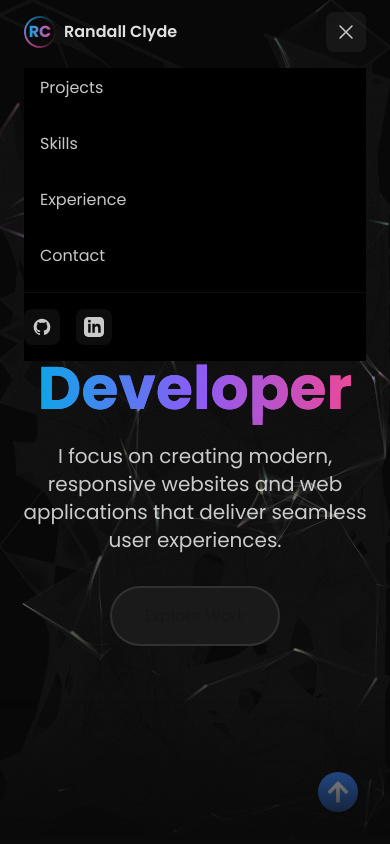
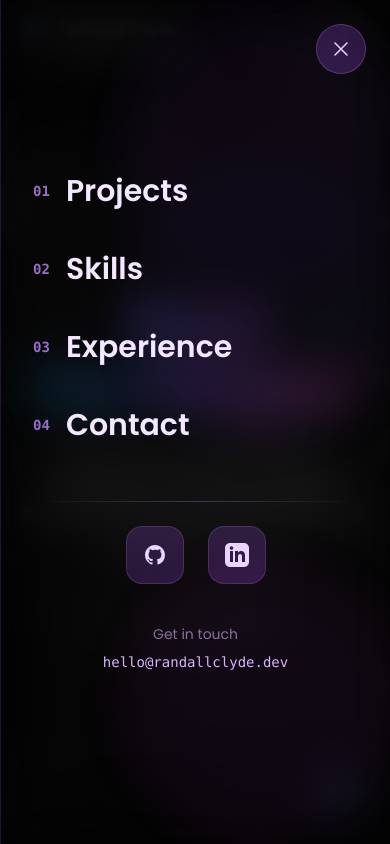
Before and after one commit to jkClyde/gsap_portfolio, a Next.js app: page / in a window 390 px wide. Both pictures are taken after a click on the button 346 px from the left and 32 px from the top of the page. Shown: the top 844 px of the page. Built offline with nearby package versions, Linux system fonts and the light colour scheme.

Commit message:
mobile menu overlay

```diff
--- a/components/navbar.tsx
+++ b/components/navbar.tsx
@@ -1,7 +1,7 @@
 'use client';
-import { motion, useScroll, useMotionValueEvent } from 'framer-motion';
-import { useState } from 'react';
-import MenuItem  from './menu-items';
+import { motion, useScroll, useMotionValueEvent, AnimatePresence } from 'framer-motion';
+import { useState, useEffect } from 'react';
+import MenuItem from './menu-items';
 import { GithubIcon, LinkedInIcon } from './social-icons';
 import { Bars3Icon, XMarkIcon } from '@heroicons/react/24/outline';
 
@@ -18,6 +18,65 @@ const socialLinks = {
   twitter: "https://twitter.com/yourusername"
 };
 
+const menuVariants = {
+  closed: {
+    x: "100%",
+    transition: {
+      type: "spring",
+      stiffness: 400,
+      damping: 40,
+      staggerChildren: 0.05,
+      staggerDirection: -1
+    }
+  },
+  open: {
+    x: 0,
+    transition: {
+      type: "spring",
+      stiffness: 400,
+      damping: 40,
+      staggerChildren: 0.07,
+      delayChildren: 0.1
+    }
+  }
+};
+
+const itemVariants = {
+  closed: {
+    x: 50,
+    opacity: 0,
+    transition: {
+      type: "spring",
+      stiffness: 300,
+      damping: 24
+    }
+  },
+  open: {
+    x: 0,
+    opacity: 1,
+    transition: {
+      type: "spring",
+      stiffness: 300,
+      damping: 24
+    }
+  }
+};
+
+const overlayVariants = {
+  closed: {
+    opacity: 0,
+    transition: {
+      duration: 0.3
+    }
+  },
+  open: {
+    opacity: 1,
+    transition: {
+      duration: 0.3
+    }
+  }
+};
+
 export default function Navbar() {
   const [isScrolled, setIsScrolled] = useState(false);
   const [isMenuOpen, setIsMenuOpen] = useState(false);
@@ -27,7 +86,25 @@ export default function Navbar() {
     setIsScrolled(latest > 50);
   });
 
+  // Prevent body scroll when menu is open
+  useEffect(() => {
+    if (isMenuOpen) {
+      document.body.style.overflow = 'hidden';
+    } else {
+      document.body.style.overflow = 'unset';
+    }
+
+    return () => {
+      document.body.style.overflow = 'unset';
+    };
+  }, [isMenuOpen]);
+
+  const handleMenuItemClick = () => {
+    setIsMenuOpen(false);
+  };
+
   return (
+    <>
       <motion.nav
         initial={{ y: -100 }}
         animate={{ y: 0 }}
@@ -36,8 +113,8 @@ export default function Navbar() {
           duration: 1,
         }}
         className={`fixed w-full z-50 ${isScrolled
-        ? 'backdrop-blur-2xl  shadow-2xl '
-        : 'backdrop-blur-none '
+          ? 'backdrop-blur-2xl shadow-2xl'
+          : 'backdrop-blur-none'
           } transition-all duration-300 ease-out`}
       >
         <div className="max-w-7xl mx-auto px-6 py-3">
@@ -54,7 +131,6 @@ export default function Navbar() {
                     RC
                   </span>
                 </div>
-
               </div>
               <span className="font-semibold text-content/90 group-hover:text-primary transition-colors">
                 Randall Clyde
@@ -95,57 +171,162 @@ export default function Navbar() {
             </div>
 
             {/* Mobile Menu Button */}
-          <button
+            <motion.button
               onClick={() => setIsMenuOpen(!isMenuOpen)}
-            className="md:hidden p-2 rounded-lg bg-white/5 hover:bg-primary/10 transition-colors"
+              className="md:hidden p-2 rounded-lg bg-white/5 hover:bg-primary/10 transition-colors relative z-[60]"
+              whileTap={{ scale: 0.95 }}
+            >
+              <motion.div
+                animate={isMenuOpen ? "open" : "closed"}
+                variants={{
+                  closed: { rotate: 0 },
+                  open: { rotate: 180 }
+                }}
+                transition={{ duration: 0.2 }}
               >
                 {isMenuOpen ? (
                   <XMarkIcon className="h-6 w-6 text-content/80" />
                 ) : (
                   <Bars3Icon className="h-6 w-6 text-content/80" />
                 )}
-          </button>
+              </motion.div>
+            </motion.button>
+          </div>
+        </div>
+      </motion.nav>
+
+      {/* Mobile Menu Overlay */}
+      <AnimatePresence>
+        {isMenuOpen && (
+          <>
+            {/* Backdrop */}
+            <motion.div
+              variants={overlayVariants}
+              initial="closed"
+              animate="open"
+              exit="closed"
+              className="fixed inset-0 bg-black/60 backdrop-blur-sm z-[55] md:hidden"
+              onClick={() => setIsMenuOpen(false)}
+            />
+
+            {/* Full Screen Mobile Menu */}
+            <motion.div
+              variants={menuVariants}
+              initial="closed"
+              animate="open"
+              exit="closed"
+              className="fixed right-0 top-0 h-full w-full sm:w-80  backdrop-blur-xl z-[56] md:hidden overflow-hidden border-l border-purple-500/20"
+            >
+              {/* Background Pattern */}
+              <div className="absolute inset-0 opacity-10">
+                <div className="absolute top-0 -right-4 w-72 h-72 bg-purple-500 rounded-full mix-blend-multiply filter blur-xl animate-pulse" />
+                <div className="absolute top-40 -right-4 w-72 h-72 bg-violet-500 rounded-full mix-blend-multiply filter blur-xl animate-pulse delay-1000" />
+                <div className="absolute bottom-0 -right-4 w-72 h-72 bg-fuchsia-500 rounded-full mix-blend-multiply filter blur-xl animate-pulse delay-2000" />
               </div>
 
-        {/* Mobile Menu */}
-        {isMenuOpen && (
+              {/* Close Button */}
+              <motion.button
+                onClick={() => setIsMenuOpen(false)}
+                className="absolute top-6 right-6 p-3 rounded-full bg-purple-500/20 hover:bg-purple-500/30 transition-all duration-300 backdrop-blur-sm border border-purple-400/30 group z-10"
+                whileHover={{ scale: 1.1, rotate: 90 }}
+                whileTap={{ scale: 0.9 }}
+                variants={itemVariants}
+              >
+                <XMarkIcon className="h-6 w-6 text-purple-200 group-hover:text-white transition-colors" />
+              </motion.button>
+
+              {/* Menu Content */}
+              <div className="relative h-full flex flex-col justify-center px-8">
+                {/* Navigation Items */}
                 <motion.div
-            initial={{ opacity: 0, y: -10 }}
-            animate={{ opacity: 1, y: 0 }}
-            className="md:hidden mt-4 pb-4 space-y-4 bg-black"
+                  variants={{
+                    open: {
+                      transition: { staggerChildren: 0.07, delayChildren: 0.2 }
+                    },
+                    closed: {
+                      transition: { staggerChildren: 0.05, staggerDirection: -1 }
+                    }
+                  }}
+                  className="space-y-8 mb-12"
                 >
-            {navItems.map((item) => (
-              <a
+                  {navItems.map((item, index) => (
+                    <motion.div
                       key={item.name}
+                      variants={itemVariants}
+                      className="overflow-hidden"
+                    >
+                      <motion.a
                         href={item.href}
-                onClick={() => setIsMenuOpen(false)}
-                className="block px-4 py-2 text-content/80 hover:text-primary hover:bg-white/5
-                rounded-lg transition-colors"
+                        onClick={handleMenuItemClick}
+                        className="block text-3xl font-semibold text-purple-100 hover:text-white transition-all duration-300 group"
+                        whileHover={{ x: 10 }}
+                        whileTap={{ scale: 0.95 }}
                       >
+                        <span className="flex items-center gap-4">
+                          <span className="text-sm text-purple-400/80 font-mono">
+                            0{index + 1}
+                          </span>
+                          <span className="group-hover:bg-gradient-to-r group-hover:from-purple-300 group-hover:to-fuchsia-300 group-hover:bg-clip-text group-hover:text-transparent transition-all duration-300">
                             {item.name}
-              </a>
+                          </span>
+                        </span>
+                        <motion.div
+                          className="h-0.5 bg-gradient-to-r from-purple-400 to-fuchsia-400 mt-2 origin-left"
+                          initial={{ scaleX: 0 }}
+                          whileHover={{ scaleX: 1 }}
+                          transition={{ duration: 0.3 }}
+                        />
+                      </motion.a>
+                    </motion.div>
                   ))}
-            <div className="pt-4 border-t border-white/5 flex gap-4">
-              <a
+                </motion.div>
+
+                {/* Social Links */}
+                <motion.div
+                  variants={itemVariants}
+                  className="space-y-6"
+                >
+                  <div className="h-px bg-gradient-to-r from-transparent via-purple-400/30 to-transparent" />
+
+                  <div className="flex gap-6 justify-center">
+                    <motion.a
                       href={socialLinks.github}
                       target="_blank"
                       rel="noopener noreferrer"
-                className="p-2 rounded-lg bg-white/5 hover:bg-primary/10 transition-colors group"
+                      className="p-4 rounded-2xl bg-purple-500/20 backdrop-blur-sm hover:bg-purple-500/30 transition-all duration-300 group border border-purple-400/20"
+                      whileHover={{ y: -4, scale: 1.05 }}
+                      whileTap={{ scale: 0.95 }}
                     >
-                <GithubIcon className="h-5 w-5 text-content/80 group-hover:text-primary transition-colors" />
-              </a>
-              <a
+                      <GithubIcon className="h-6 w-6 text-purple-200 group-hover:text-white transition-colors" />
+                    </motion.a>
+                    <motion.a
                       href={socialLinks.linkedin}
                       target="_blank"
                       rel="noopener noreferrer"
-                className="p-2 rounded-lg bg-white/5 hover:bg-primary/10 transition-colors group"
+                      className="p-4 rounded-2xl bg-purple-500/20 backdrop-blur-sm hover:bg-purple-500/30 transition-all duration-300 group border border-purple-400/20"
+                      whileHover={{ y: -4, scale: 1.05 }}
+                      whileTap={{ scale: 0.95 }}
                     >
-                <LinkedInIcon className="h-5 w-5 text-content/80 group-hover:text-primary transition-colors" />
-              </a>
+                      <LinkedInIcon className="h-6 w-6 text-purple-200 group-hover:text-white transition-colors" />
+                    </motion.a>
+                  </div>
+
+                  {/* Contact Info */}
+                  <motion.div
+                    variants={itemVariants}
+                    className="text-center pt-4"
+                  >
+                    <p className="text-sm text-purple-300/60 mb-2">Get in touch</p>
+                    <p className="text-purple-300 font-mono text-sm">
+                      hello@randallclyde.dev
+                    </p>
+                  </motion.div>
+                </motion.div>
               </div>
             </motion.div>
+          </>
         )}
-      </div>
-    </motion.nav>
+      </AnimatePresence>
+    </>
   );
 }
```
Lines whose indentation alone changed are shown as unchanged.
